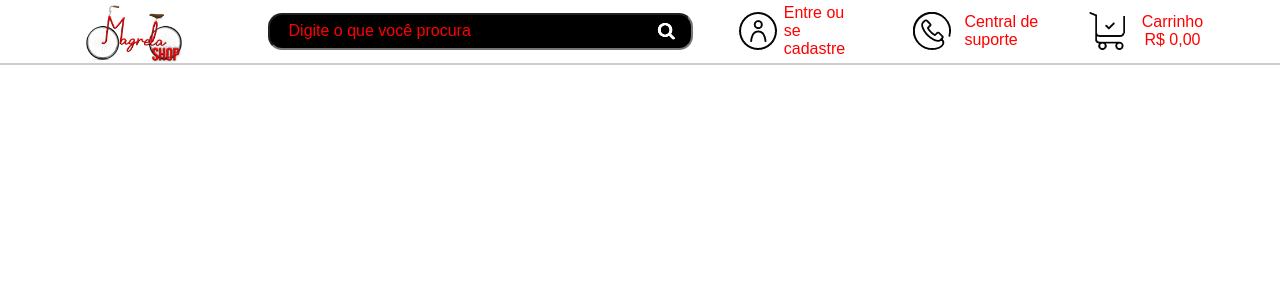
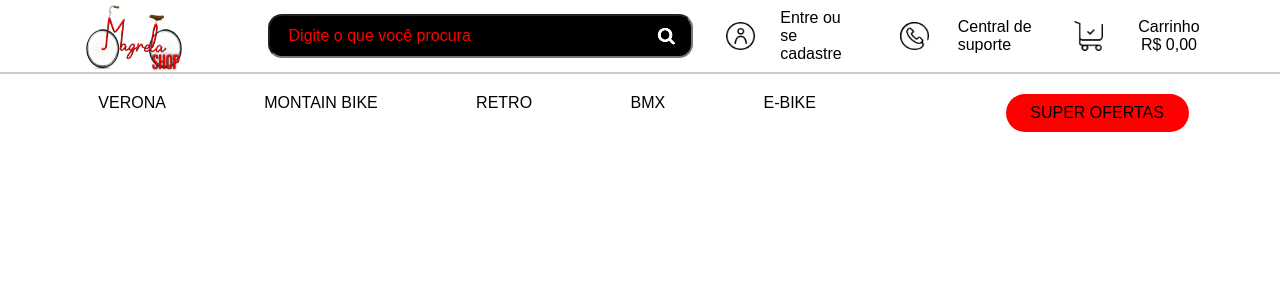
Before and after one commit to blopah/magrelashop, a PHP site: page / in a window 1280 px wide. Shown: the top 300 px of the page. Run offline with PHP 8.4, Linux system fonts and the light colour scheme.

Commit message:
nav_iniciado

```diff
--- a/index.html
+++ b/index.html
@@ -1,5 +1,6 @@
 <!DOCTYPE html>
 <html lang="pt-br">
+
 <head>
     <meta charset="UTF-8">
     <meta http-equiv="X-UA-Compatible" content="IE=edge">
@@ -7,40 +8,76 @@
     <title>Magrela Shop</title>
     <link rel="stylesheet" href="style.css">
 </head>
+
 <body>
     <main>
         <header class="cabecalho">
             <div class="logo">
+                <a href="#">
                     <img src="img/logo.png" alt="">
+
+                </a>
             </div>
             <div class="busca">
                 <input type="text" placeholder="Digite o que você procura">
             </div>
             <div class="opcoes">
                 <div class="login">
+                    <a href="#">
                         <div class="img_opcoes">
                             <img src="img/perfil.png" alt="">
                         </div>
                         <div class="txt_opcoes">Entre ou se <br>cadastre</div>
+                    </a>
                 </div>
                 <div class="suporte">
+                    <a href="">
                         <div class="img_opcoes">
                             <img src="img/suporte.png" alt="">
                         </div>
                         <div class="txt_opcoes">Central de <br>suporte</div>
+
+                    </a>
                 </div>
                 <div class="carrinho">
+                    <a href="">
                         <div class="img_opcoes">
                             <img src="img/carrinho.png" alt="">
                         </div>
                         <div class="txt_opcoes txt_carrinho">Carrinho<span id="valor_carrinho">R$ 0,00</span></div>
+                    </a>
                 </div>
             </div>
         </header>
+        <nav class="menu">
+            <ul class="lista_menu">
+                <li class="item_menu">
+                    VERONA
+                </li>
+                <li class="item_menu">
+                    MONTAIN BIKE
+                </li>
+                <li class="item_menu">
+                    RETRO
+                </li>
+                <li class="item_menu">
+                    BMX
+                </li>
+                <li class="item_menu">
+                    E-BIKE
+                </li>
+            </ul>
+            <ul class="lista_promo">
+                <li class="item_promo">
+                    SUPER OFERTAS
+                </li>
+            </ul>
+        </nav>
         <!--
             Codar o corpo
 
         -->
     </main>
 </body>
+
 </html>
--- a/style.css
+++ b/style.css
@@ -1,6 +1,22 @@
 * {
     box-sizing: border-box;
     font-family: arial;
+    margin: 0;
+    padding: 0;
+}
+
+a,
+a:hover,
+a:focus,
+a:active {
+    text-decoration: none;
+    color: inherit;
+}
+
+a {
+    width: 100%;
+    display: flex;
+    justify-content: center;
 }
 
 body {
@@ -37,13 +53,20 @@ body {
 }
 
 .opcoes div div {
-    justify-content: space-around;
-    justify-content: flex-end;
+    justify-content: center;
     width: 46%;
 }
 
+.img_opcoes {
+    padding: 12%;
+}
+
+.img_opcoes img {
+    width: 75%;
+}
+
 .txt_opcoes {
-    color: red;
+    color: black;
     font-size: 1em;
 }
 
@@ -64,7 +87,7 @@ body {
 }
 
 .busca {
-    flex:35;
+    flex: 35;
     display: flex;
     align-items: center;
 }
@@ -85,13 +108,52 @@ body {
 
 ::placeholder {
     color: red;
-    opacity: 1; /* Firefox */
+    opacity: 1;
+    /* Firefox */
 }
 
-:-ms-input-placeholder { /* Internet Explorer 10-11 */
-   color: red;
+:-ms-input-placeholder {
+    /* Internet Explorer 10-11 */
+    color: red;
 }
 
-::-ms-input-placeholder { /* Microsoft Edge */
-   color: red;
+::-ms-input-placeholder {
+    /* Microsoft Edge */
+    color: red;
 }
+
+.menu {
+    width: 100%;
+    /* background-color: cyan; */
+    display: flex;
+    margin-top: 20px;
+}
+
+.menu ul li {
+    text-align: center;
+}
+
+.lista_menu {
+    width: 100%;
+    /* background-color: grey; */
+    display: flex;
+    justify-content: space-evenly;
+    flex: 5;
+}
+
+.lista_promo {
+    flex: 2;
+    display: flex;
+    justify-content: center;
+}
+
+.item_promo {
+    background-color: red;
+    border-radius: 50px;
+    padding: 10px 0;
+    width: 50%;
+}
+
+li {
+    list-style-type: none;
+}
```
Lines whose indentation alone changed are shown as unchanged.
